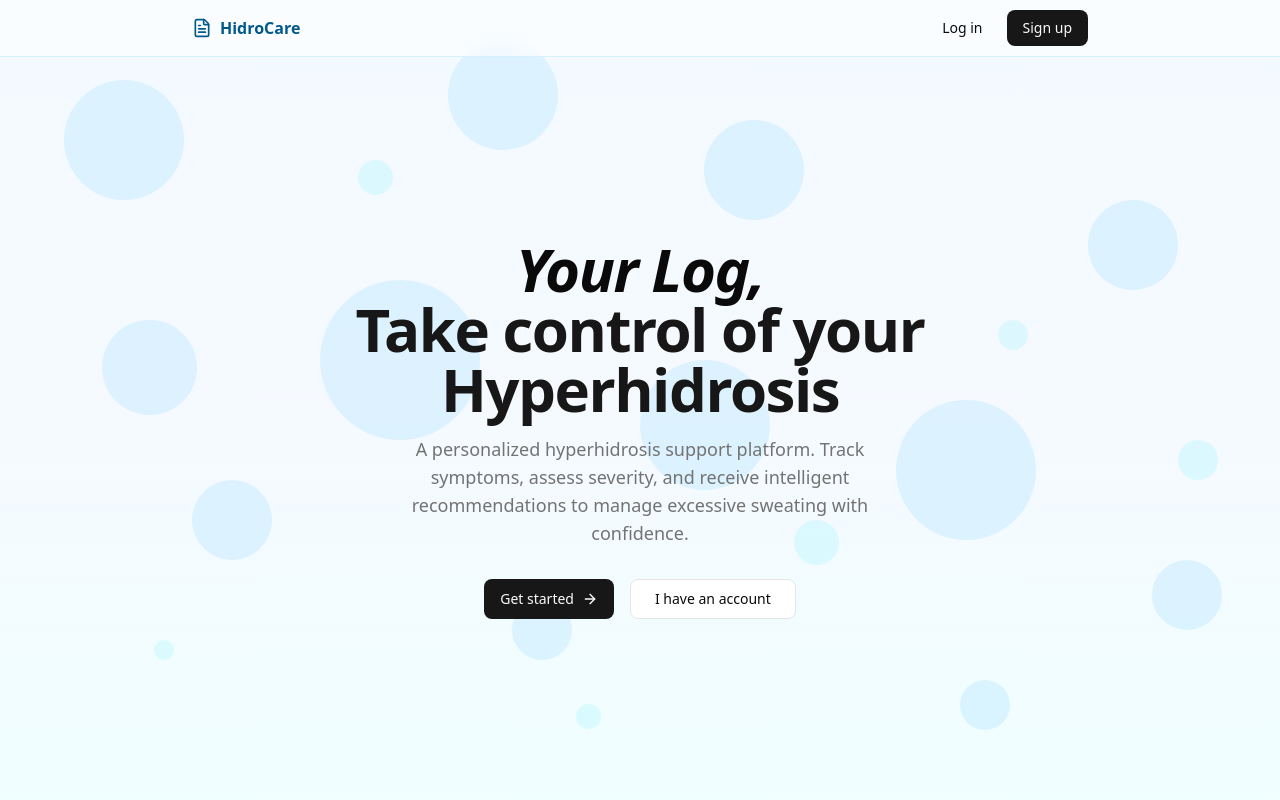
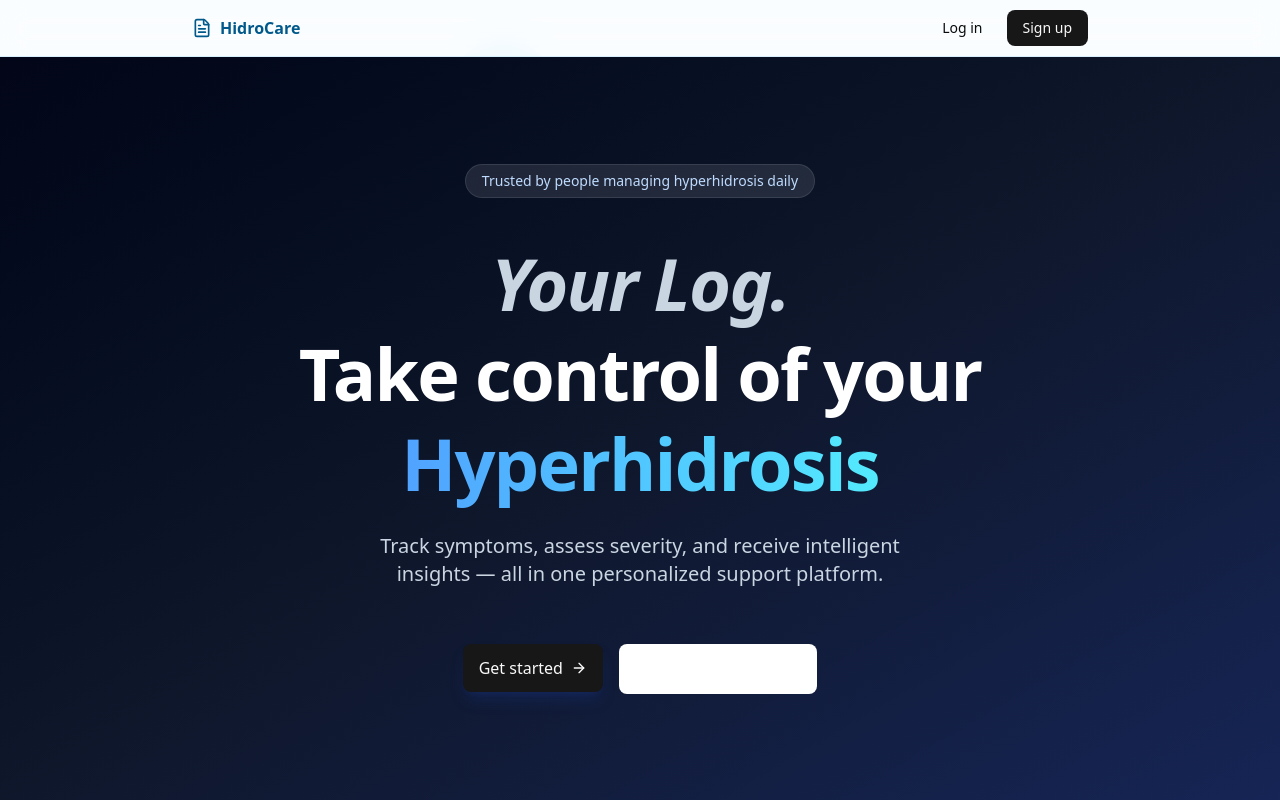
Before and after one commit to Ar1Ov/HidroCare, a Next.js app: page / in a window 1280 px wide. Built offline with nearby package versions, Linux system fonts and the light colour scheme.

Commit message:
v3.1 Homepage design update

```diff
--- a/app/page.tsx
+++ b/app/page.tsx
@@ -22,36 +22,55 @@ export default function HomePage() {
 				</div>
 			</header>
 
-			<main className="flex-1 flex items-center justify-center">
-				<div className="container flex flex-col items-center text-center gap-8">
-					<div className="space-y-4 max-w-2xl">
-						<h1 className="text-4xl font-bold tracking-tight sm:text-5xl md:text-6xl">
-							<em>Your Log,</em>
+			<main className="relative flex-1 flex items-center justify-center overflow-hidden bg-gradient-to-br from-slate-950 via-slate-900 to-blue-950 text-white">
+
+  {/* Background Glow */}
+  <div className="absolute inset-0 -z-10">
+    <div className="absolute top-1/3 left-1/2 -translate-x-1/2 h-[500px] w-[500px] rounded-full bg-blue-600/20 blur-3xl" />
+  </div>
+
+  <div className="container flex flex-col items-center text-center gap-10 py-24">
+
+    {/* Optional Badge */}
+    <div className="px-4 py-1.5 rounded-full bg-white/10 backdrop-blur text-sm text-blue-200 border border-white/10">
+      Trusted by people managing hyperhidrosis daily
+    </div>
+
+    <div className="space-y-6 max-w-3xl">
+      <h1 className="text-5xl font-bold tracking-tight sm:text-6xl md:text-7xl leading-tight">
+        <span className="italic text-slate-300">Your Log.</span>
         <br />
-							<span className="text-primary">
-  Take control of your <strong>Hyperhidrosis</strong>
+        Take control of your{" "}
+        <span className="bg-gradient-to-r from-blue-400 to-cyan-300 bg-clip-text text-transparent">
+          Hyperhidrosis
         </span>
       </h1>
-						<p className="text-lg text-muted-foreground max-w-lg mx-auto">
-						A personalized hyperhidrosis support platform. Track symptoms,
-  assess severity, and receive intelligent recommendations
-  to manage excessive sweating with confidence.
+
+      <p className="text-xl text-slate-300 max-w-xl mx-auto">
+        Track symptoms, assess severity, and receive intelligent insights —
+        all in one personalized support platform.
       </p>
     </div>
 
-					<div className="flex flex-col sm:flex-row gap-4">
+    <div className="flex flex-col sm:flex-row gap-4 pt-4">
       <Link href="/signup">
-							<Button size="lg" className="gap-2">
+        <Button size="lg" className="gap-2 px-8 py-6 text-base shadow-lg shadow-blue-900/30">
           Get started
           <ArrowRight className="h-4 w-4" />
         </Button>
       </Link>
+
       <Link href="/login">
-							<Button size="lg" variant="outline">
+        <Button
+          size="lg"
+          variant="outline"
+          className="px-8 py-6 text-base border-white/20 text-white hover:bg-white/10"
+        >
           I have an account
         </Button>
       </Link>
     </div>
+
   </div>
 </main>
 		</div>
```
Lines whose indentation alone changed are shown as unchanged.
